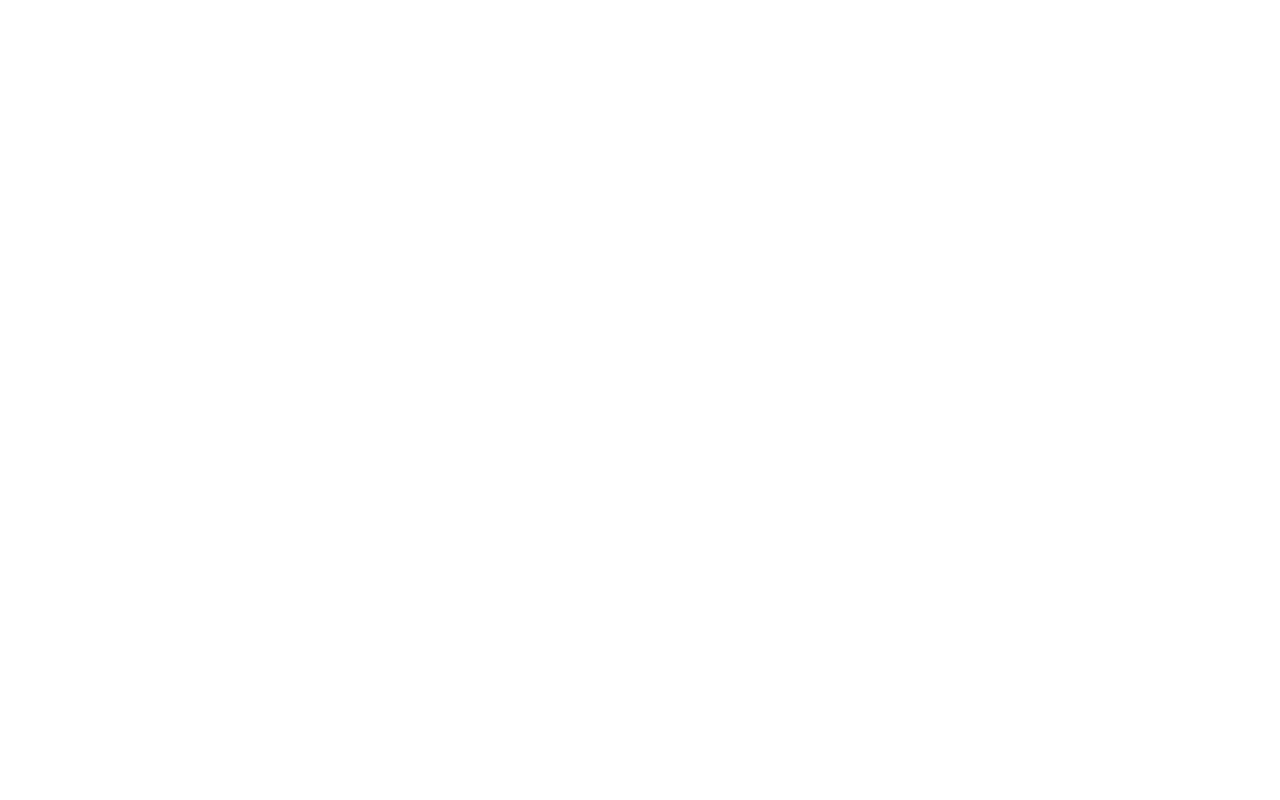
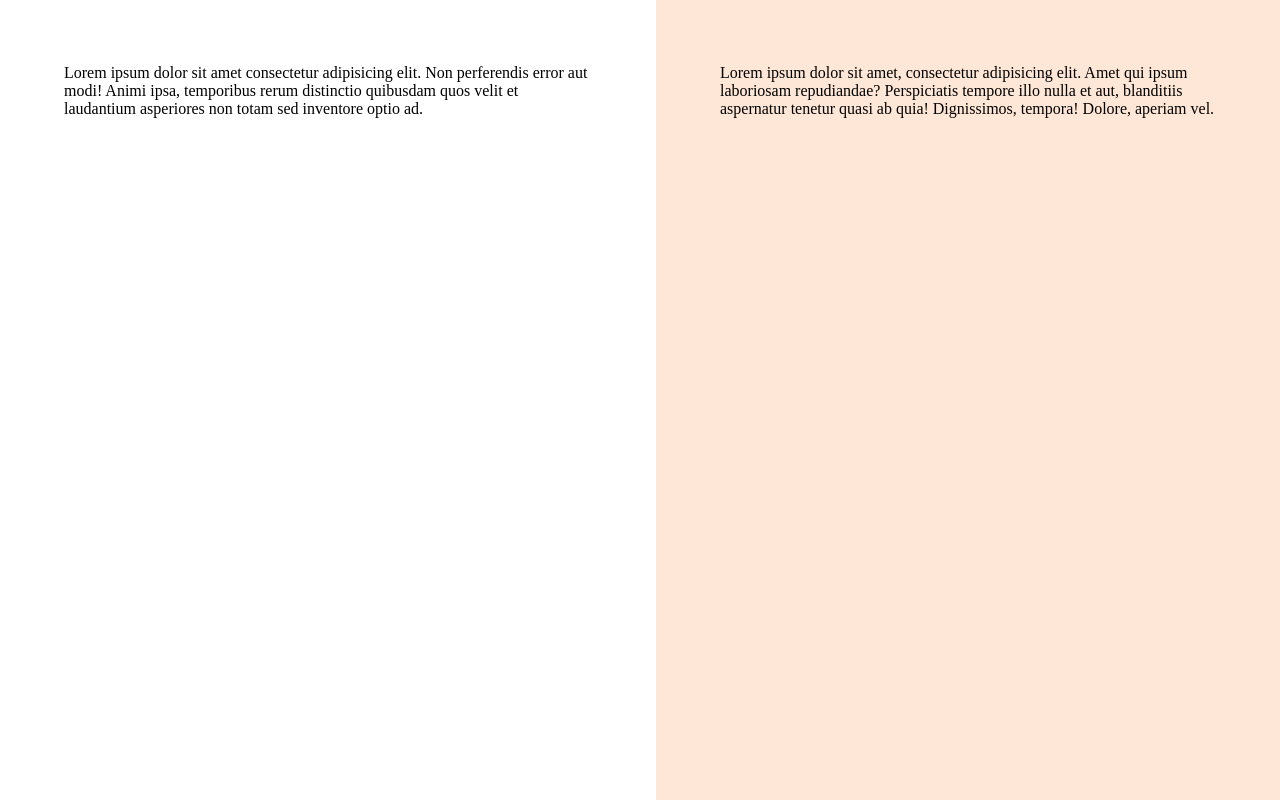
Before and after one commit to FranciscoSSN/form-registration, a plain HTML site: page index.html in a window 1280 px wide. Drawn offline with Linux system fonts and the light colour scheme.

Commit message:
layout css

```diff
--- a/index.html
+++ b/index.html
@@ -1,15 +1,36 @@
 <!DOCTYPE html>
 <html lang="pt-br">
-<head>
-    <meta charset="UTF-8">
-    <meta name="viewport" content="width=device-width, initial-scale=1.0">
+  <head>
+    <meta charset="UTF-8" />
+    <meta name="viewport" content="width=device-width, initial-scale=1.0" />
     <title>Formulário de Matricula</title>
-    <link rel="stylesheet" href="./style/style.css">
-    <link rel="preconnect" href="https://fonts.googleapis.com">
-    <link rel="preconnect" href="https://fonts.gstatic.com" crossorigin>
-    <link href="https://fonts.googleapis.com/css2?family=Poppins:ital,wght@0,100;0,200;0,300;0,400;0,500;0,600;0,700;0,800;0,900;1,100;1,200;1,300;1,400;1,500;1,600;1,700;1,800;1,900&display=swap" rel="stylesheet">
-</head>
-<body>
+    <link rel="stylesheet" href="./style/index.css" />
+    <link rel="preconnect" href="https://fonts.googleapis.com" />
+    <link rel="preconnect" href="https://fonts.gstatic.com" crossorigin />
+    <link
+      href="https://fonts.googleapis.com/css2?family=Poppins:ital,wght@0,100;0,200;0,300;0,400;0,500;0,600;0,700;0,800;0,900;1,100;1,200;1,300;1,400;1,500;1,600;1,700;1,800;1,900&display=swap"
+      rel="stylesheet"
+    />
+  </head>
+  <body>
+    <div id="app">
+      <main>
+        <div class="main-container">
+          Lorem ipsum dolor sit amet consectetur adipisicing elit. Non
+          perferendis error aut modi! Animi ipsa, temporibus rerum distinctio
+          quibusdam quos velit et laudantium asperiores non totam sed inventore
+          optio ad.
+        </div>
+      </main>
 
-</body>
+      <aside>
+        <div class="aside-container">
+          Lorem ipsum dolor sit amet, consectetur adipisicing elit. Amet qui
+          ipsum laboriosam repudiandae? Perspiciatis tempore illo nulla et aut,
+          blanditiis aspernatur tenetur quasi ab quia! Dignissimos, tempora!
+          Dolore, aperiam vel.
+        </div>
+      </aside>
+    </div>
+  </body>
 </html>
--- a/style/global.css
+++ b/style/global.css
@@ -1,3 +1,9 @@
+* {
+    margin: 0;
+    padding: 0;
+    box-sizing: border-box;
+}
+
 :root {
     --font-family: 'Poppins', sans-serif;
     --text: 400 1rem/1.5 var(var(--font-family));
@@ -15,3 +21,7 @@
     --stroke-highlight: #F3541C;
     --semantic-error: #DC2626;
 }
+
+body {
+    overflow: hidden;
+}
--- /dev/null
+++ b/style/index.css
@@ -0,0 +1,2 @@
+@import url(global.css);
+@import url(layout.css);
--- /dev/null
+++ b/style/layout.css
@@ -0,0 +1,26 @@
+#app {
+    display: grid;
+    grid-template-columns: 51.25% 48.75%;
+
+    height: 100vh;
+    overflow: hidden;
+}
+
+main {
+    overflow: auto;
+    padding: 4rem;
+
+    & .main-container {
+        max-width: 33rem;
+        margin-left: auto;
+    }
+}
+
+aside {
+    background-color: var(--surface-secondary);
+    padding: 4rem;
+
+    & .aside-container {
+        max-width: 31rem;
+    }
+}
--- a/style/style.css
+++ /dev/null
@@ -1 +0,0 @@
-@import url(global.css);
```
